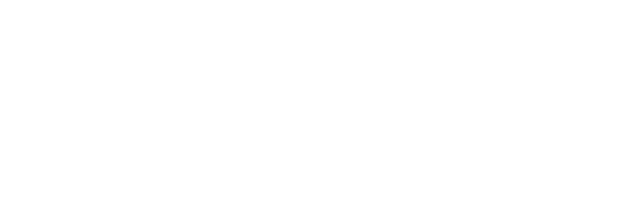
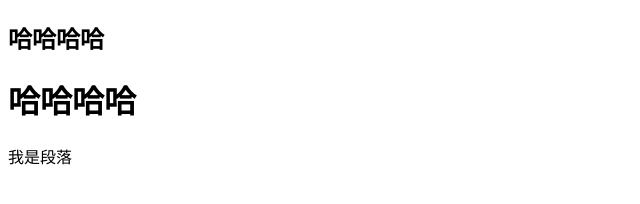
Before and after one commit to coderswh/branch01, a plain HTML site: page index.html in a window 1280 px wide. Shown: the whole page, without its empty margins (0-640 px from the left). Drawn offline with Linux system fonts and the light colour scheme.

Commit message:
修改了html

```diff
--- a/index.html
+++ b/index.html
@@ -7,6 +7,8 @@
   <title>Document</title>
 </head>
 <body>
-
+  <h2>哈哈哈哈</h2>
+  <h1>哈哈哈哈</h1>
+  <p>我是段落</p>
 </body>
 </html>
```
